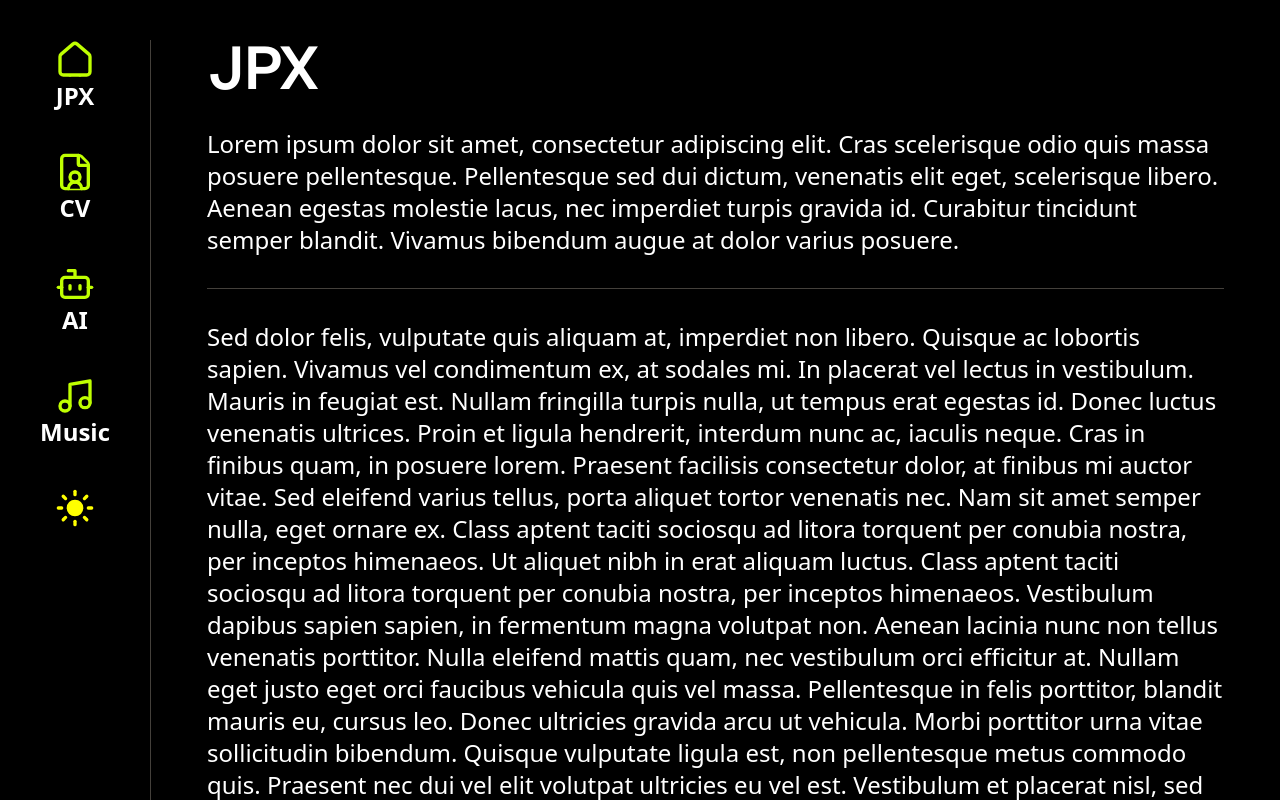
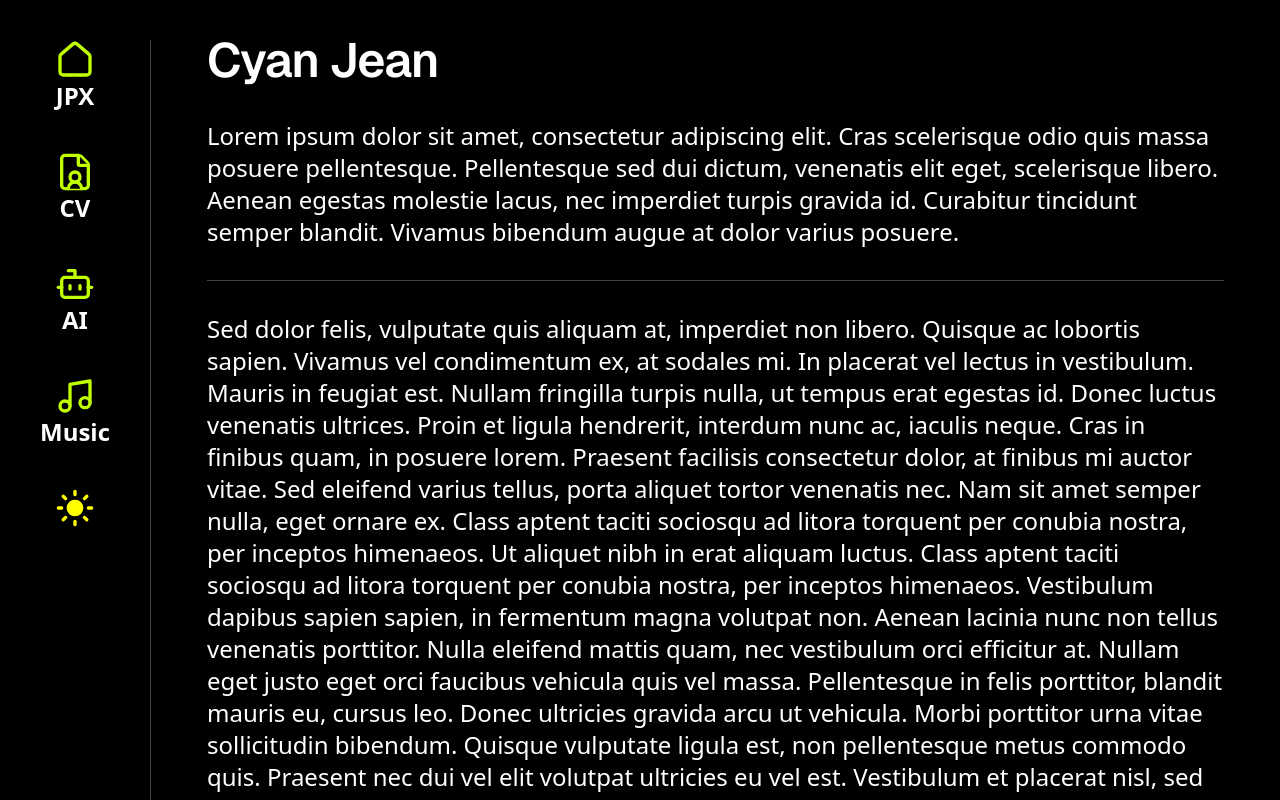
Before and after one commit to sean-xiao-zhao7/portfolio_personal_nextjs, a Next.js app: page / in a window 1280 px wide. Shown: the top 800 px of the page. Built offline with nearby package versions, Linux system fonts and the light colour scheme.

Commit message:
Adjust large header and spacing

```diff
--- a/app/color-mode-layout.tsx
+++ b/app/color-mode-layout.tsx
@@ -27,7 +27,7 @@ export default function ColorModeLayout({ children }: { children: ReactNode }) {
             className={`flex flex-row ${geistSans.variable} ${geistMono.variable} antialiased light:bg-white light:text-black`}
         >
             <MainMenu setColorMode={setColorMode} currentColorMode={colorMode} />
-            <div className="pt-12 pr-14 pl-14">
+            <div className="pt-10 pr-14 pl-14 pb-14">
                 {children}
             </div>
         </body>
--- a/app/page.tsx
+++ b/app/page.tsx
@@ -5,7 +5,7 @@ import ContentDivider from "@/components/widgets/content-divider";
 export default function Home() {
   return <>
     <PageLargeHeader>
-      JPX
+      Cyan Jean
     </PageLargeHeader>
     <PageLargeBody>
       Lorem ipsum dolor sit amet, consectetur adipiscing elit. Cras scelerisque odio quis massa posuere pellentesque.
@@ -14,13 +14,8 @@ export default function Home() {
       Sed dolor felis, vulputate quis aliquam at, imperdiet non libero. Quisque ac lobortis sapien. Vivamus vel condimentum ex, at sodales mi. In placerat vel lectus in vestibulum. Mauris in feugiat est. Nullam fringilla turpis nulla, ut tempus erat egestas id. Donec luctus venenatis ultrices. Proin et ligula hendrerit, interdum nunc ac, iaculis neque. Cras in finibus quam, in posuere lorem.
       Praesent facilisis consectetur dolor, at finibus mi auctor vitae. Sed eleifend varius tellus, porta aliquet tortor venenatis nec. Nam sit amet semper nulla, eget ornare ex. Class aptent taciti sociosqu ad litora torquent per conubia nostra, per inceptos himenaeos. Ut aliquet nibh in erat aliquam luctus. Class aptent taciti sociosqu ad litora torquent per conubia nostra, per inceptos himenaeos. Vestibulum dapibus sapien sapien, in fermentum magna volutpat non. Aenean lacinia nunc non tellus venenatis porttitor. Nulla eleifend mattis quam, nec vestibulum orci efficitur at. Nullam eget justo eget orci faucibus vehicula quis vel massa. Pellentesque in felis porttitor, blandit mauris eu, cursus leo. Donec ultricies gravida arcu ut vehicula. Morbi porttitor urna vitae sollicitudin bibendum. Quisque vulputate ligula est, non pellentesque metus commodo quis. Praesent nec dui vel elit volutpat ultricies eu vel est. Vestibulum et placerat nisl, sed mollis leo.
       Aenean egestas nec felis at pharetra. Pellentesque molestie gravida nulla id lacinia. Curabitur nec odio at ex eleifend varius. Mauris nec leo elit. Suspendisse eu tristique quam. Nulla facilisi. Nam posuere dictum ipsum.
-      Vestibulum sit amet dapibus magna, quis porta elit. Nunc at odio nec arcu efficitur interdum. Quisque eu ultricies magna. Suspendisse eu commodo ante, vitae consequat diam. Donec ut molestie odio. In hac habitasse platea dictumst. Sed efficitur, ex et lacinia aliquam, lectus tortor sodales tortor, eu tempor lectus justo eu est. Integer sit amet nibh finibus, consectetur magna eget, imperdiet nisi.
-      Vestibulum ante ipsum primis in faucibus orci luctus et ultrices posuere cubilia curae; Integer congue, turpis eu laoreet dapibus, nibh odio porttitor metus, et efficitur massa justo sit amet justo. Aenean vitae turpis sollicitudin, viverra dui non, congue velit. Suspendisse semper laoreet mi, vel egestas ipsum lacinia ac. Maecenas suscipit justo quis feugiat semper. Vestibulum ante ipsum primis in faucibus orci luctus et ultrices posuere cubilia curae; Curabitur ac tellus at magna sollicitudin sagittis nec ut dui. Ut mollis, lectus ut sollicitudin eleifend, est turpis gravida justo, in blandit arcu odio a augue. Proin mattis, nisi eget euismod condimentum, turpis nibh tempor ligula, at finibus enim massa sed nulla.
       <ContentDivider />
-      Lorem ipsum dolor sit amet, consectetur adipiscing elit. Cras scelerisque odio quis massa posuere pellentesque. Pellentesque sed dui dictum, venenatis elit eget, scelerisque libero. Aenean egestas molestie lacus, nec imperdiet turpis gravida id. Curabitur tincidunt semper blandit. Vivamus bibendum augue at dolor varius posuere. Sed dolor felis, vulputate quis aliquam at, imperdiet non libero. Quisque ac lobortis sapien. Vivamus vel condimentum ex, at sodales mi. In placerat vel lectus in vestibulum. Mauris in feugiat est. Nullam fringilla turpis nulla, ut tempus erat egestas id. Donec luctus venenatis ultrices. Proin et ligula hendrerit, interdum nunc ac, iaculis neque. Cras in finibus quam, in posuere lorem.
-      Praesent facilisis consectetur dolor, at finibus mi auctor vitae. Sed eleifend varius tellus, porta aliquet tortor venenatis nec. Nam sit amet semper nulla, eget ornare ex. Class aptent taciti sociosqu ad litora torquent per conubia nostra, per inceptos himenaeos. Ut aliquet nibh in erat aliquam luctus. Class aptent taciti sociosqu ad litora torquent per conubia nostra, per inceptos himenaeos. Vestibulum dapibus sapien sapien, in fermentum magna volutpat non. Aenean lacinia nunc non tellus venenatis porttitor. Nulla eleifend mattis quam, nec vestibulum orci efficitur at. Nullam eget justo eget orci faucibus vehicula quis vel massa. Pellentesque in felis porttitor, blandit mauris eu, cursus leo. Donec ultricies gravida arcu ut vehicula. Morbi porttitor urna vitae sollicitudin bibendum. Quisque vulputate ligula est, non pellentesque metus commodo quis. Praesent nec dui vel elit volutpat ultricies eu vel est. Vestibulum et placerat nisl, sed mollis leo.
-      Aenean egestas nec felis at pharetra. Pellentesque molestie gravida nulla id lacinia. Curabitur nec odio at ex eleifend varius. Mauris nec leo elit. Suspendisse eu tristique quam. Nulla facilisi. Nam posuere dictum ipsum.
-      Vestibulum sit amet dapibus magna, quis porta elit. Nunc at odio nec arcu efficitur interdum. Quisque eu ultricies magna. Suspendisse eu commodo ante, vitae consequat diam. Donec ut molestie odio. In hac habitasse platea dictumst. Sed efficitur, ex et lacinia aliquam, lectus tortor sodales tortor, eu tempor lectus justo eu est. Integer sit amet nibh finibus, consectetur magna eget, imperdiet nisi.
+      ƒVestibulum sit amet dapibus magna, quis porta elit. Nunc at odio nec arcu efficitur interdum. Quisque eu ultricies magna. Suspendisse eu commodo ante, vitae consequat diam. Donec ut molestie odio. In hac habitasse platea dictumst. Sed efficitur, ex et lacinia aliquam, lectus tortor sodales tortor, eu tempor lectus justo eu est. Integer sit amet nibh finibus, consectetur magna eget, imperdiet nisi.
       Vestibulum ante ipsum primis in faucibus orci luctus et ultrices posuere cubilia curae; Integer congue, turpis eu laoreet dapibus, nibh odio porttitor metus, et efficitur massa justo sit amet justo. Aenean vitae turpis sollicitudin, viverra dui non, congue velit. Suspendisse semper laoreet mi, vel egestas ipsum lacinia ac. Maecenas suscipit justo quis feugiat semper. Vestibulum ante ipsum primis in faucibus orci luctus et ultrices posuere cubilia curae; Curabitur ac tellus at magna sollicitudin sagittis nec ut dui. Ut mollis, lectus ut sollicitudin eleifend, est turpis gravida justo, in blandit arcu odio a augue. Proin mattis, nisi eget euismod condimentum, turpis nibh tempor ligula, at finibus enim massa sed nulla.
     </PageLargeBody>
   </>
--- a/components/layouts/page/page-large-header.tsx
+++ b/components/layouts/page/page-large-header.tsx
@@ -5,7 +5,7 @@ import { ReactNode } from "react";
  */
 export default function PageLargeHeader({ children }: { children: ReactNode }) {
     return <div className="flex justify-start font-sans">
-        <h1 className="max-w-xs text-6xl font-semibold leading-10 tracking-tight pb-2">
+        <h1 className="max-w-xs text-5xl font-semibold leading-10 tracking-tight pb-2">
             {children}
         </h1>
     </div>
```
